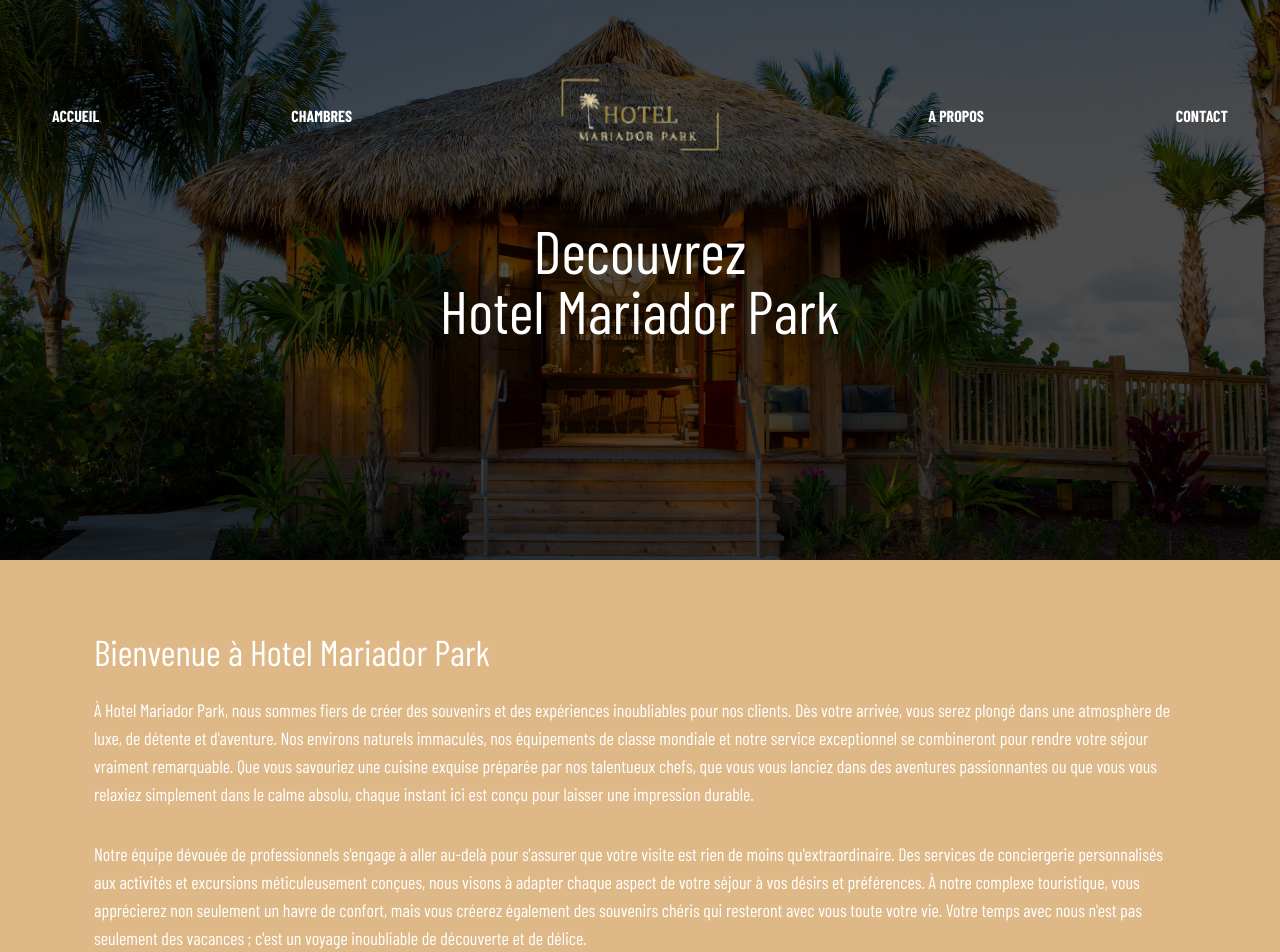
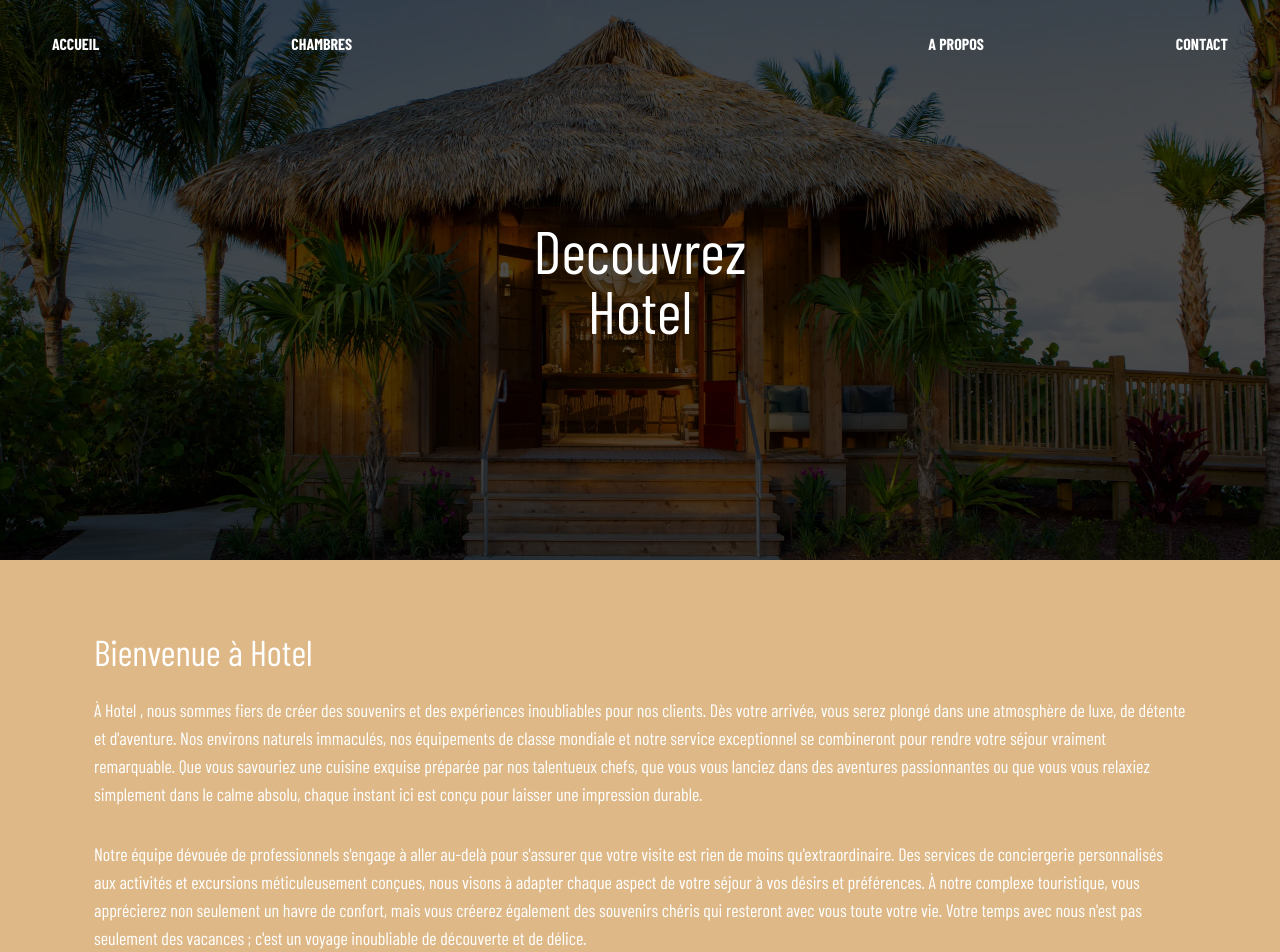
Before and after one commit to Dramekanji/maf-village, a Next.js app: page /About in a window 1280 px wide. Shown: the top 952 px of the page. Built offline with nearby package versions, Linux system fonts and the light colour scheme; a web font is replaced by a local one.

Commit message:
Update: New version

```diff
--- a/components/Footer.js
+++ b/components/Footer.js
@@ -8,12 +8,12 @@
       <div className="container mx-auto flex justify-between">
         {/* logo */}
         <Link href="/">
-          <Image
+          {/* <Image
             src="/images/mariador.png"
             alt="Mariador Logo"
             width={150}
             height={50}
-          />
+          /> */}
         </Link>
         <div className="mt-8">Copyright &copy; 2023. All rights reserved.</div>
       </div>
--- a/components/Navbar.js
+++ b/components/Navbar.js
@@ -57,12 +57,12 @@
         {/* Logo */}
         <Link href="/">
           <div className="flex items-center cursor-pointer">
-            <Image
+            {/* <Image
               src="/images/mariador.png"
               alt="Maf Logo"
               width={200}
               height={50}
-            />
+            /> */}
           </div>
         </Link>
 
--- a/pages/About.js
+++ b/pages/About.js
@@ -13,20 +13,18 @@
           className="text-6xl z-10 font-primary text-center text-white sm:text-5xl md:text-6xl"
           style={{ whiteSpace: "pre-line" }}
         >
-          Decouvrez{"\n"}Hotel Mariador Park
+          Decouvrez{"\n"}Hotel
         </h1>
       </div>
       <div className="container mx-auto p-6">
-        <h2 className="text-4xl font-primary mt-12 mb-6">
-          Bienvenue à Hotel Mariador Park
-        </h2>
+        <h2 className="text-4xl font-primary mt-12 mb-6">Bienvenue à Hotel</h2>
         <p className="text-lg mb-8">
-          {/* eslint-disable react/no-unescaped-entities */}À Hotel Mariador
-          Park, nous sommes fiers de créer des souvenirs et des expériences
-          inoubliables pour nos clients. Dès votre arrivée, vous serez plongé
-          dans une atmosphère de luxe, de détente et d'aventure. Nos environs
-          naturels immaculés, nos équipements de classe mondiale et notre
-          service exceptionnel se combineront pour rendre votre séjour vraiment
+          {/* eslint-disable react/no-unescaped-entities */}À Hotel , nous
+          sommes fiers de créer des souvenirs et des expériences inoubliables
+          pour nos clients. Dès votre arrivée, vous serez plongé dans une
+          atmosphère de luxe, de détente et d'aventure. Nos environs naturels
+          immaculés, nos équipements de classe mondiale et notre service
+          exceptionnel se combineront pour rendre votre séjour vraiment
           remarquable. Que vous savouriez une cuisine exquise préparée par nos
           talentueux chefs, que vous vous lanciez dans des aventures
           passionnantes ou que vous vous relaxiez simplement dans le calme
--- a/pages/index.js
+++ b/pages/index.js
@@ -5,14 +5,16 @@
   return (
     <div>
       <Head>
-        <title>Hotel Mariador Park</title>
+        <title>Hotel</title>
         <meta name="description" content="Generated by kanjī."></meta>
         <link rel="icon" href="/favicon.ico" />
       </Head>
 
       <Hero
-        heading="Hotel Mariador Park"
-        message="Adoptez les traditions sereines au coeur de Hotel Mariador Park."
+        heading="Hotel
+        "
+        message="Adoptez les traditions sereines au coeur de Hotel
+        ."
       />
     </div>
   );
```
